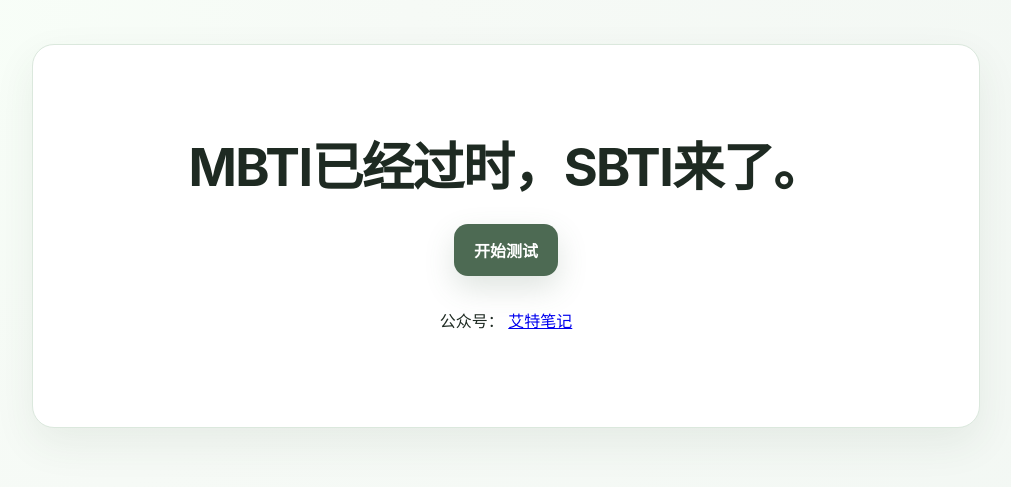
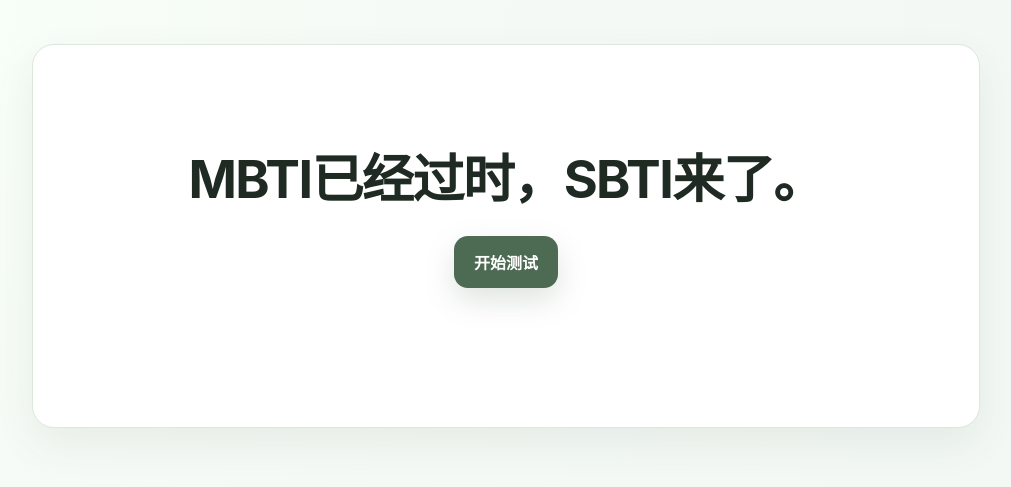
Before and after one commit to jjb787878/sbti, a plain HTML site: page index.html in a window 1280 px wide. Shown: the whole page, without its empty margins (134-1145 px from the left). Drawn offline with Linux system fonts and the light colour scheme.

Commit message:
Update index.html

```diff
--- a/index.html
+++ b/index.html
@@ -693,8 +693,6 @@
         </div>
         <div style="padding-top: 2rem; display: flex; flex-direction: column;">
           <span>
-            公众号：
-            <a href="http://weixin.qq.com/r/mp/gUTVzXTEfCkDrTCu9xGT">艾特笔记</a>
           </span>
           <span>
           </span>
```
